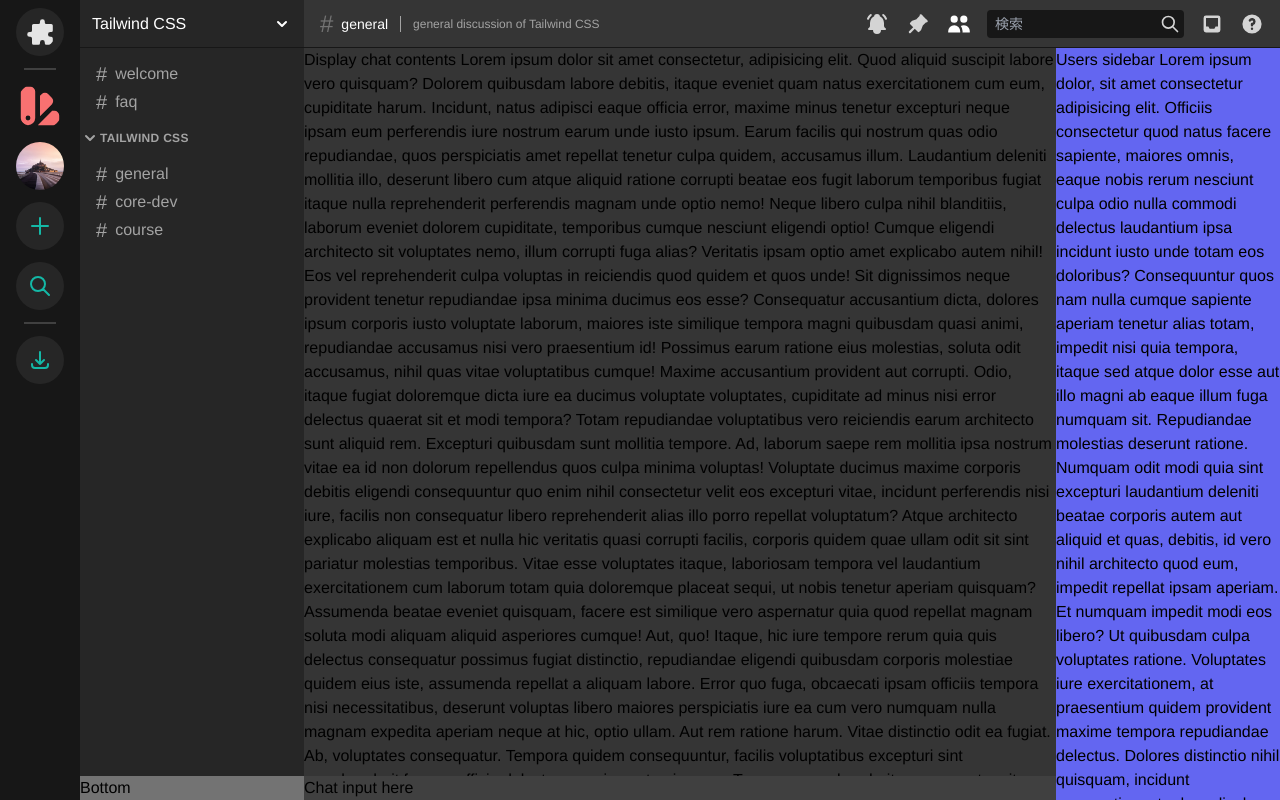
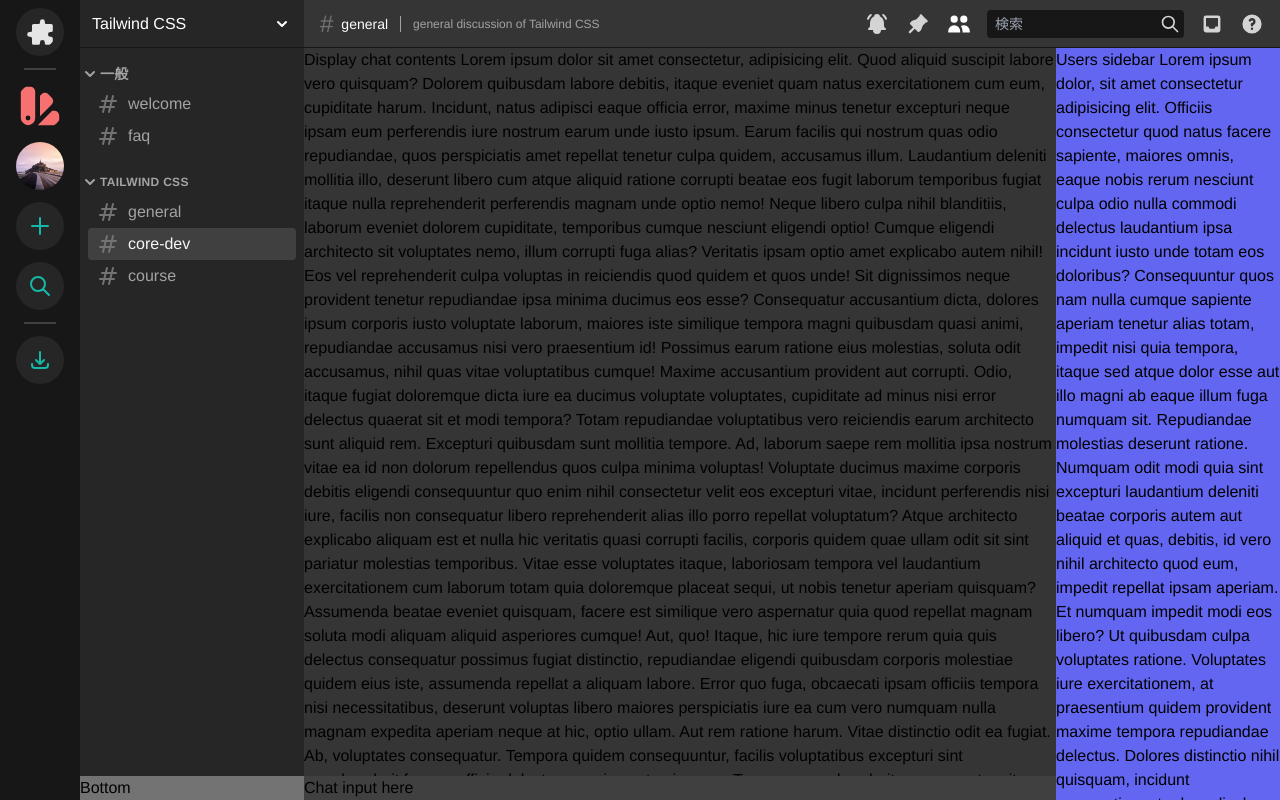
Before and after one commit to miya-start/next-chat, a Next.js app: page / in a window 1280 px wide. Built offline with nearby package versions, Linux system fonts and the light colour scheme.

Commit message:
Add HashtagIcon on sidebar

```diff
--- a/pages/index.tsx
+++ b/pages/index.tsx
@@ -10,7 +10,12 @@
   QuestionMarkCircleIcon,
   UsersIcon,
 } from '@heroicons/react/solid'
-import { DownloadIcon, PlusIcon, SearchIcon } from '@heroicons/react/outline'
+import {
+  DownloadIcon,
+  HashtagIcon,
+  PlusIcon,
+  SearchIcon,
+} from '@heroicons/react/outline'
 import { IconBellOff, IconBellRinging, IconPin } from '@tabler/icons'
 
 const Home: NextPage = () => {
@@ -167,57 +172,90 @@
         <div className="flex-1 flex overflow-y-hidden">
           <aside className="flex-none flex flex-col justify-between w-56 bg-trueGray-800">
             <div className="overflow-y-auto">
-              <ul className="px-2 py-3">
-                <li className="group px-2 text-trueGray-400 hover:bg-trueGray-750">
+              <div className="mt-4 mb-5">
+                <button className="group flex items-center w-full mb-1 text-trueGray-400 hover:text-trueGray-200">
+                  <ChevronDownIcon width={20} height={20} />
+                  <h3 className="text-sm font-semibold tracking-wide uppercase">
+                    一般
+                  </h3>
+                </button>
+                <ul className="px-2">
+                  <li className="group px-2 py-1 text-trueGray-400 rounded hover:bg-trueGray-750">
                     <a href="#" className="flex items-center">
-                    <span className="text-xl">#</span>
+                      <HashtagIcon
+                        className="text-trueGray-500"
+                        width={24}
+                        height={24}
+                        aria-label="公開チャンネル"
+                      />
                       <span className="ml-2 group-hover:text-trueGray-200">
                         welcome
                       </span>
                     </a>
                   </li>
-                <li className="group px-2 text-trueGray-400 hover:bg-trueGray-750">
+                  <li className="group px-2 py-1 text-trueGray-400 rounded hover:bg-trueGray-750">
                     <a href="#" className="flex items-center">
-                    <span className="text-xl">#</span>
+                      <HashtagIcon
+                        className="text-trueGray-500"
+                        width={24}
+                        height={24}
+                        aria-label="公開チャンネル"
+                      />
                       <span className="ml-2 group-hover:text-trueGray-200">
                         faq
                       </span>
                     </a>
                   </li>
                 </ul>
+              </div>
 
-              <button className="group flex items-center w-full text-trueGray-400 hover:text-trueGray-200">
+              <div className="mt-4 mb-5">
+                <button className="group flex items-center w-full mb-1 text-trueGray-400 hover:text-trueGray-200">
                   <ChevronDownIcon width={20} height={20} />
                   <h3 className="text-xs font-semibold tracking-wide uppercase">
                     Tailwind CSS
                   </h3>
                 </button>
-              <ul className="px-2 py-3">
-                <li className="group px-2 text-trueGray-400 hover:bg-trueGray-750">
+                <ul className="px-2">
+                  <li className="group px-2 py-1 text-trueGray-400 rounded hover:bg-trueGray-750">
                     <a href="#" className="flex items-center">
-                    <span className="text-xl">#</span>
+                      <HashtagIcon
+                        className="text-trueGray-500"
+                        width={24}
+                        height={24}
+                        aria-label="公開チャンネル"
+                      />
                       <span className="ml-2 group-hover:text-trueGray-200">
                         general
                       </span>
                     </a>
                   </li>
-                <li className="group px-2 text-trueGray-400 hover:bg-trueGray-750">
+                  <li className="group px-2 py-1 text-trueGray-400 bg-trueGray-700 rounded">
                     <a href="#" className="flex items-center">
-                    <span className="text-xl">#</span>
-                    <span className="ml-2 group-hover:text-trueGray-200">
-                      core-dev
-                    </span>
+                      <HashtagIcon
+                        className="text-trueGray-500"
+                        width={24}
+                        height={24}
+                        aria-label="公開チャンネル"
+                      />
+                      <span className="ml-2 text-trueGray-100">core-dev</span>
                     </a>
                   </li>
-                <li className="group px-2 text-trueGray-400 hover:bg-trueGray-750">
+                  <li className="group px-2 py-1 text-trueGray-400 rounded hover:bg-trueGray-750">
                     <a href="#" className="flex items-center">
-                    <span className="text-xl">#</span>
+                      <HashtagIcon
+                        className="text-trueGray-500"
+                        width={24}
+                        height={24}
+                        aria-label="公開チャンネル"
+                      />
                       <span className="ml-2 group-hover:text-trueGray-200">
                         course
                       </span>
                     </a>
                   </li>
                 </ul>
+              </div>
             </div>
             <div className="bg-trueGray-500">Bottom</div>
           </aside>
--- a/styles/tailwind.css
+++ b/styles/tailwind.css
@@ -4,7 +4,7 @@
 
 @layer base {
   body {
-    font-family: 'Helvetica Neue', Arial, 'Hiragino Kaku Gothic ProN',
-      'Hiragino Sans', Meiryo, sans-serif;
+    font-family: 'Helvetica Neue', Arial, 'Hiragino Sans',
+      'Hiragino Kaku Gothic ProN', Meiryo, sans-serif;
   }
 }
```
Lines whose indentation alone changed are shown as unchanged.
